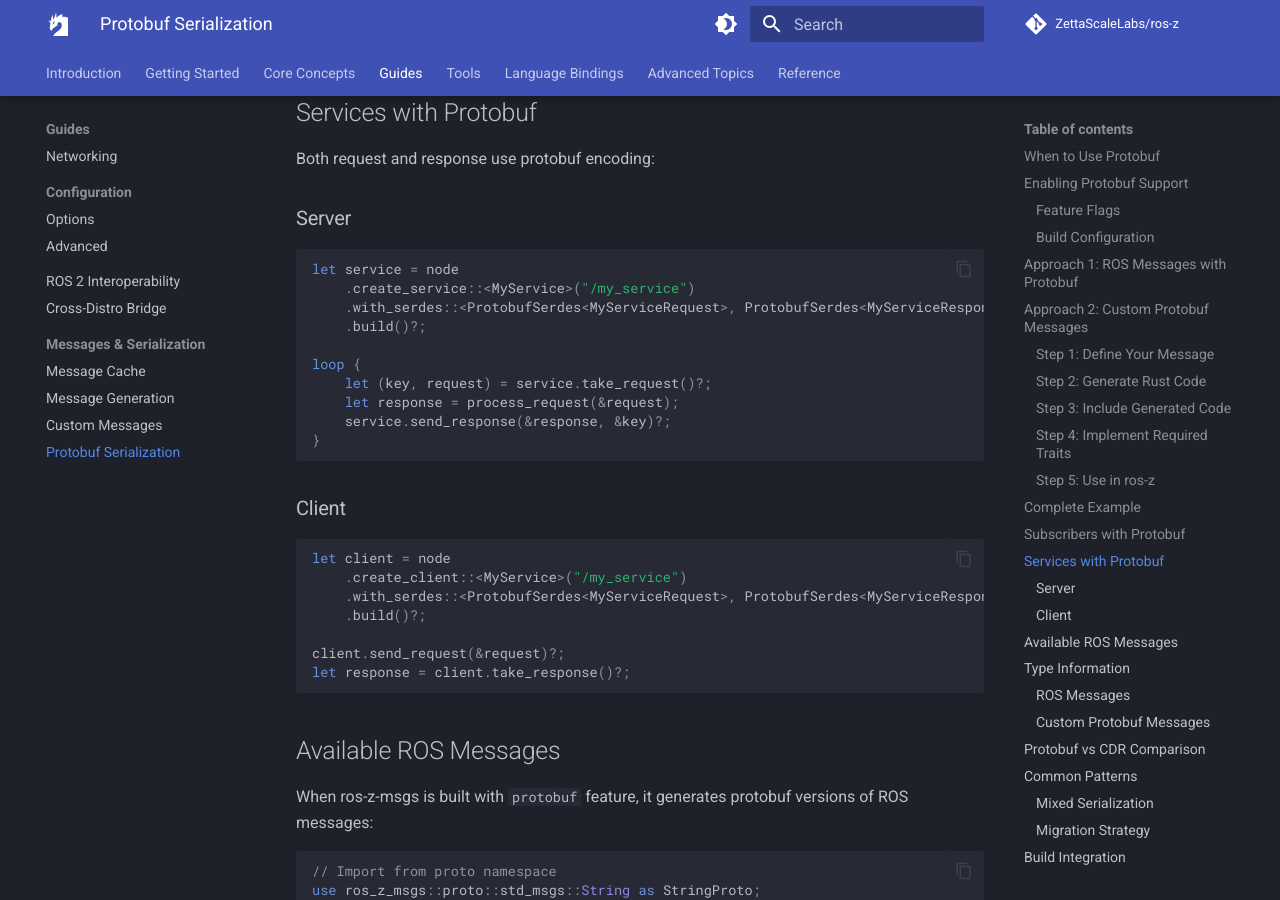
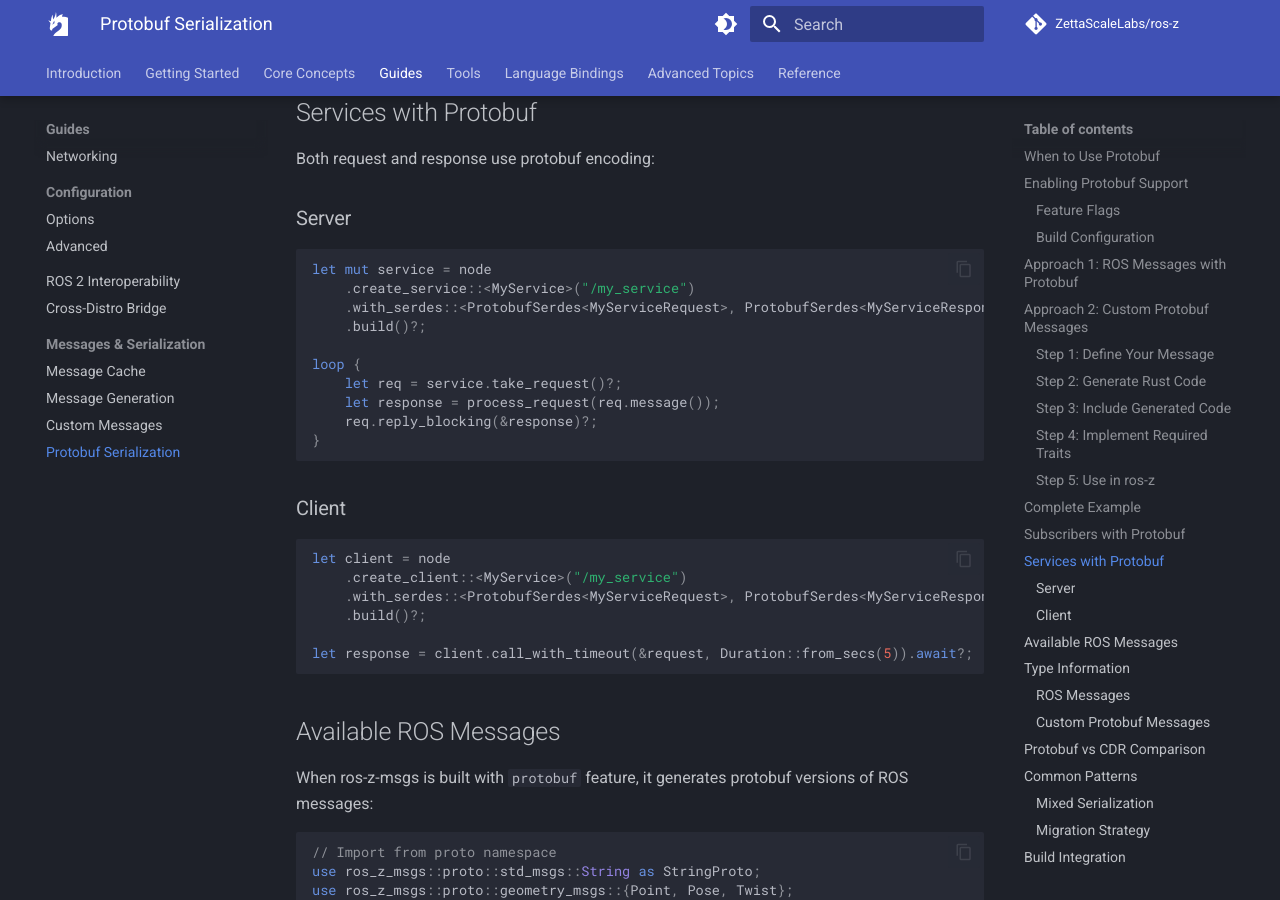
Before and after one commit to ZettaScaleLabs/ros-z, an MkDocs documentation site: the page built from docs/user-guide/protobuf.md, in a window 1280 px wide and 900 px high, scrolled down 6491 px. Built offline with MkDocs 1.6.1 and Material for MkDocs 9.7.7, drawn with Linux system fonts in a browser that asks for light colours; comment, search, counter and statistics services are not loaded.

Commit message:
docs(services): update to call-based client API and unified ServiceRequest
refactor(service) on main replaced send_request+take_response with
client.call()/call_with_timeout() and (key, req)=take_request()+send_response
with req=take_request()+req.reply_blocking(). Update all three docs pages
to match the new API.

````diff
--- a/docs/user-guide/protobuf.md
+++ b/docs/user-guide/protobuf.md
@@ -306,15 +306,15 @@
 ### Server
 
 ```rust
-let service = node
+let mut service = node
     .create_service::<MyService>("/my_service")
     .with_serdes::<ProtobufSerdes<MyServiceRequest>, ProtobufSerdes<MyServiceResponse>>()
     .build()?;
 
 loop {
-    let (key, request) = service.take_request()?;
-    let response = process_request(&request);
-    service.send_response(&response, &key)?;
+    let req = service.take_request()?;
+    let response = process_request(req.message());
+    req.reply_blocking(&response)?;
 }
 ```
 
@@ -326,8 +326,7 @@
     .with_serdes::<ProtobufSerdes<MyServiceRequest>, ProtobufSerdes<MyServiceResponse>>()
     .build()?;
 
-client.send_request(&request)?;
-let response = client.take_response()?;
+let response = client.call_with_timeout(&request, Duration::from_secs(5)).await?;
 ```
 
 ## Available ROS Messages
````
Also changed, not shown: docs/core-concepts/services.md (+29 -41 lines), docs/reference/ros2-to-rosz.md (+1 -1 lines).
